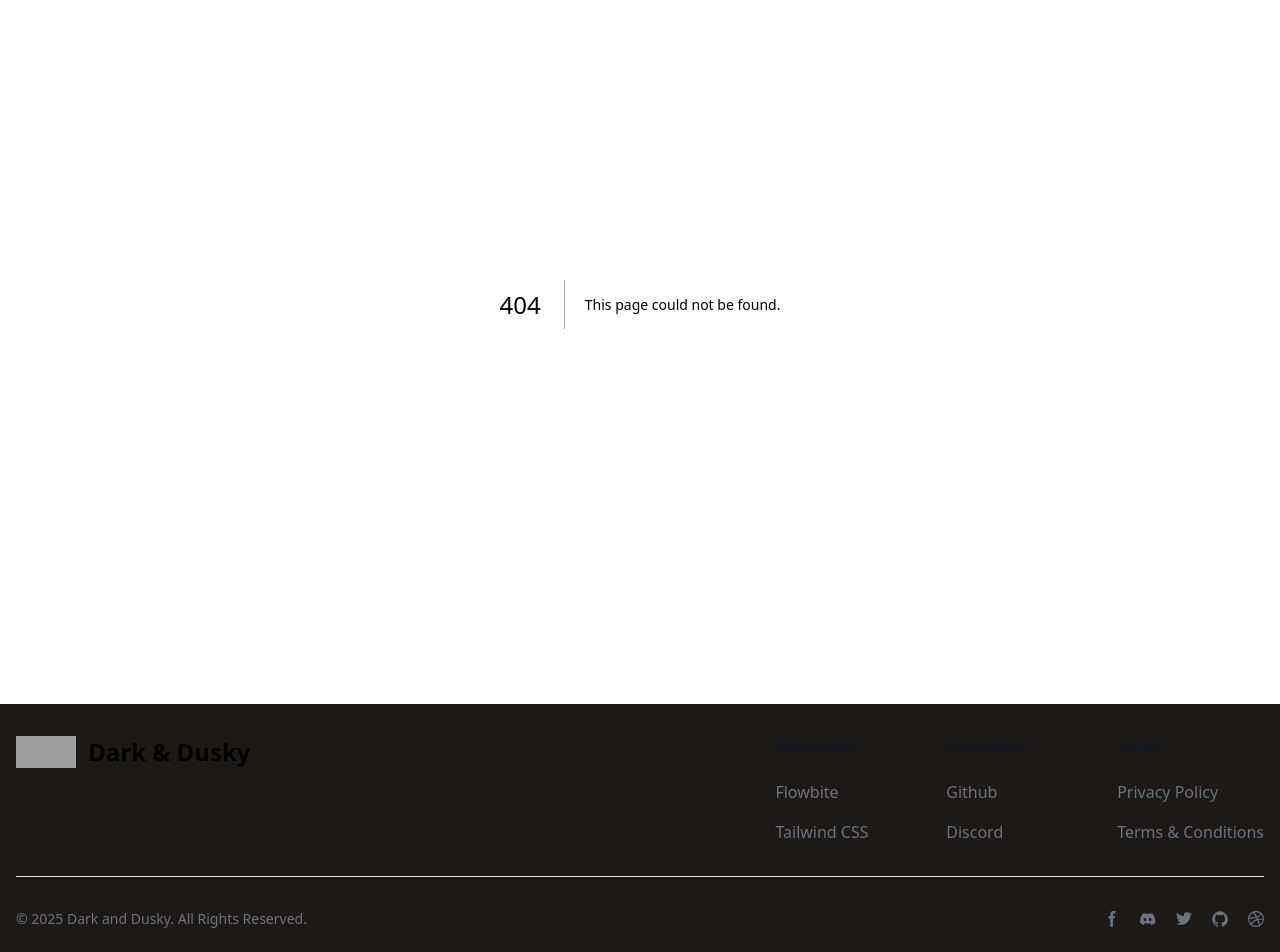
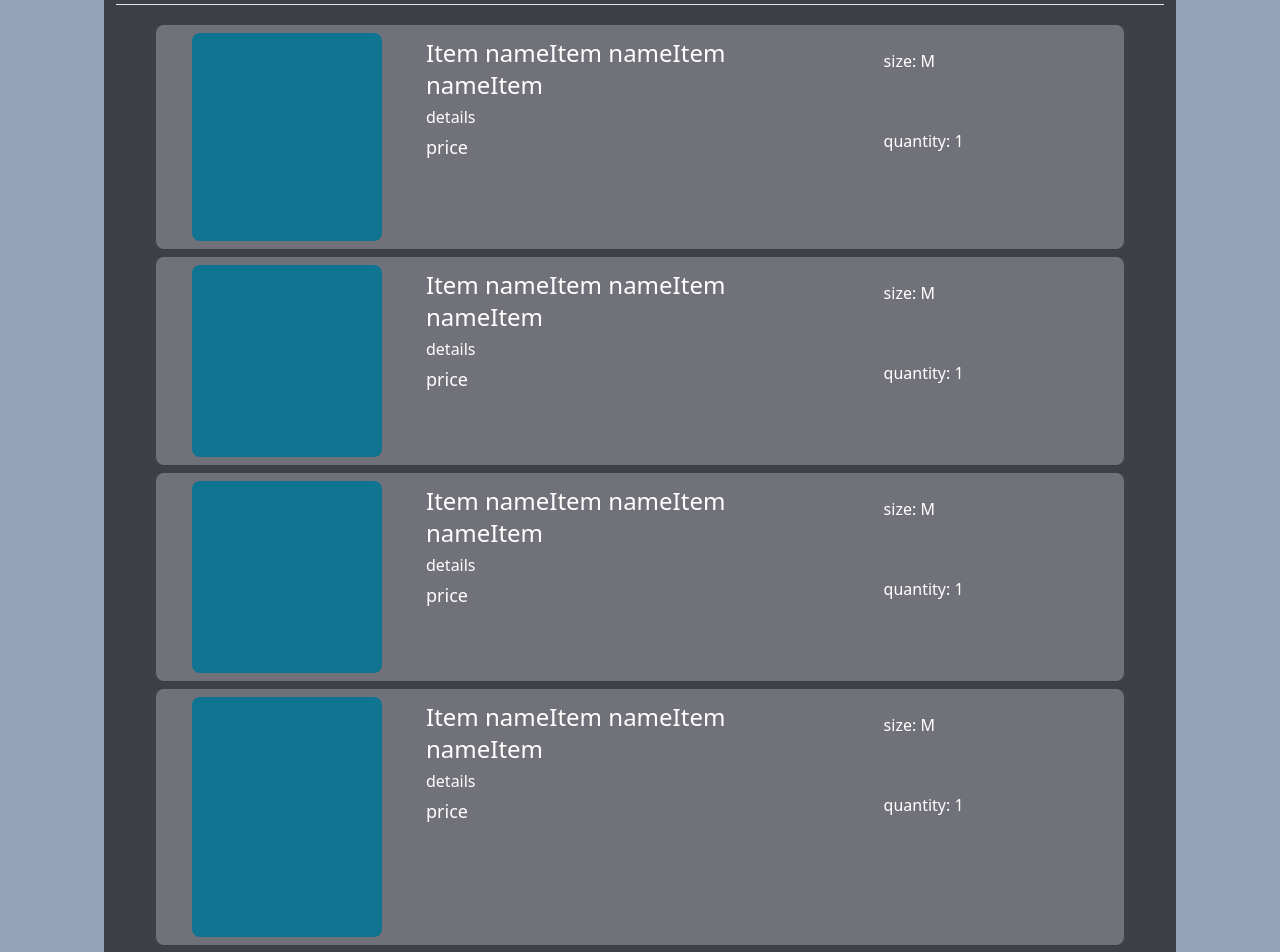
Before and after one commit to bryanC29/d-z-international, a Next.js app: page /cart in a window 1280 px wide. Before the commit this address had no page. Shown: the part 160-1112 px from the top of the page. Built offline with nearby package versions, Linux system fonts and the light colour scheme; grey boxes are pictures that could not be loaded.

Commit message:
BUILD: cart

```diff
--- /dev/null
+++ b/src/app/cart/page.tsx
@@ -0,0 +1,70 @@
+// import QuantitySelector from "@/components/quantifier/page"
+
+export default function cart(){
+    return (
+        <>
+        <div className="md:p-6 px-3 py-6 md:bg-slate-400 bg-zinc-700">
+            <div className=" md:bg-zinc-700 md:p-5 md:mx-20 py-5 md:px-3" >
+                <p className="text-4xl mb-4 text-center text-white">Shopping Cart</p>
+                <hr className="mb-5"/>
+                <div className="md:p-2 flex flex-row md:mx-10 text-white gap-2 md:gap-10 mb-2 md:justify-center bg-zinc-500 rounded-lg  ">
+                    <div className="md:h-52 h-48 rounded-lg md:w-[20%] w-[45%] bg-cyan-700 "></div>
+                    <div className=" flex flex-col md:flex-row md:gap-14 md:w-[70%]">
+                        <div className=" md:w-[100%]">
+                            <p className="md:text-2xl text-lg m-1 ">Item nameItem nameItem nameItem </p>
+                            <p className=" mx-1">details</p>
+                            <p className="text-lg m-1">price</p>
+                        </div>
+                        <div className="my-4 mx-1 flex gap-14 justify-start md:w-[50%] md:flex-col">
+                            <p>size: M</p>
+                            <p>quantity: 1</p>
+                        </div>
+                    </div>
+                </div>
+                <div className="md:p-2 flex flex-row md:mx-10 text-white gap-2 md:gap-10 mb-2 md:justify-center bg-zinc-500 rounded-lg  ">
+                    <div className="md:h-48 h-42 rounded-lg md:w-[20%] w-[45%] bg-cyan-700 "></div>
+                    <div className=" flex flex-col md:flex-row md:gap-14 md:w-[70%]">
+                        <div className=" md:w-[100%]">
+                            <p className="md:text-2xl text-lg m-1 ">Item nameItem nameItem nameItem </p>
+                            <p className=" mx-1">details</p>
+                            <p className="text-lg m-1">price</p>
+                        </div>
+                        <div className="my-4 mx-1 flex gap-14 justify-start md:w-[50%] md:flex-col">
+                            <p>size: M</p>
+                            <p>quantity: 1</p>
+                        </div>
+                    </div>
+                </div>
+                <div className="md:p-2 flex flex-row md:mx-10 text-white gap-2 md:gap-10 mb-2 md:justify-center bg-zinc-500 rounded-lg  ">
+                    <div className="md:h-48 h-42 rounded-lg md:w-[20%] w-[45%] bg-cyan-700 "></div>
+                    <div className=" flex flex-col md:flex-row md:gap-14 md:w-[70%]">
+                        <div className=" md:w-[100%]">
+                            <p className="md:text-2xl text-lg m-1 ">Item nameItem nameItem nameItem </p>
+                            <p className=" mx-1">details</p>
+                            <p className="text-lg m-1">price</p>
+                        </div>
+                        <div className="my-4 mx-1 flex gap-14 justify-start md:w-[50%] md:flex-col">
+                            <p>size: M</p>
+                            <p>quantity: 1</p>
+                        </div>
+                    </div>
+                </div>
+                <div className="md:p-2 flex flex-row md:mx-10 text-white gap-2 md:gap-10 mb-2 md:justify-center bg-zinc-500 rounded-lg  ">
+                    <div className="md:h-[30vh] h-48 rounded-lg md:w-[20%] w-[45%] bg-cyan-700 "></div>
+                    <div className=" flex flex-col md:flex-row md:gap-14 md:w-[70%]">
+                        <div className=" md:w-[100%]">
+                            <p className="md:text-2xl text-lg m-1 ">Item nameItem nameItem nameItem </p>
+                            <p className=" mx-1">details</p>
+                            <p className="text-lg m-1">price</p>
+                        </div>
+                        <div className="my-4 mx-1 flex gap-14 justify-start md:w-[50%] md:flex-col">
+                            <p>size: M</p>
+                            <p>quantity: 1</p>
+                        </div>
+                    </div>
+                </div>
+            </div>
+        </div>
+        </>
+    )
+};
```
